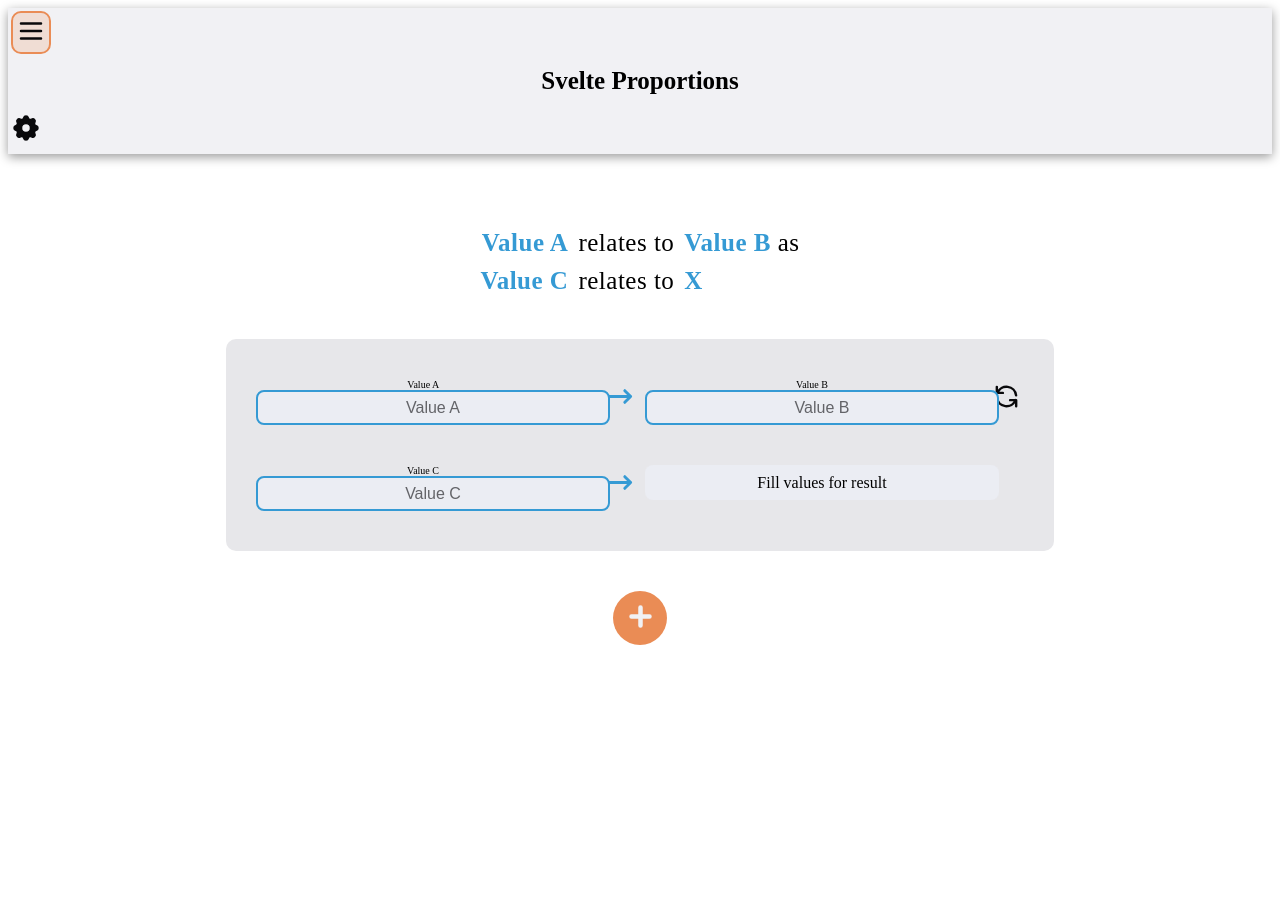
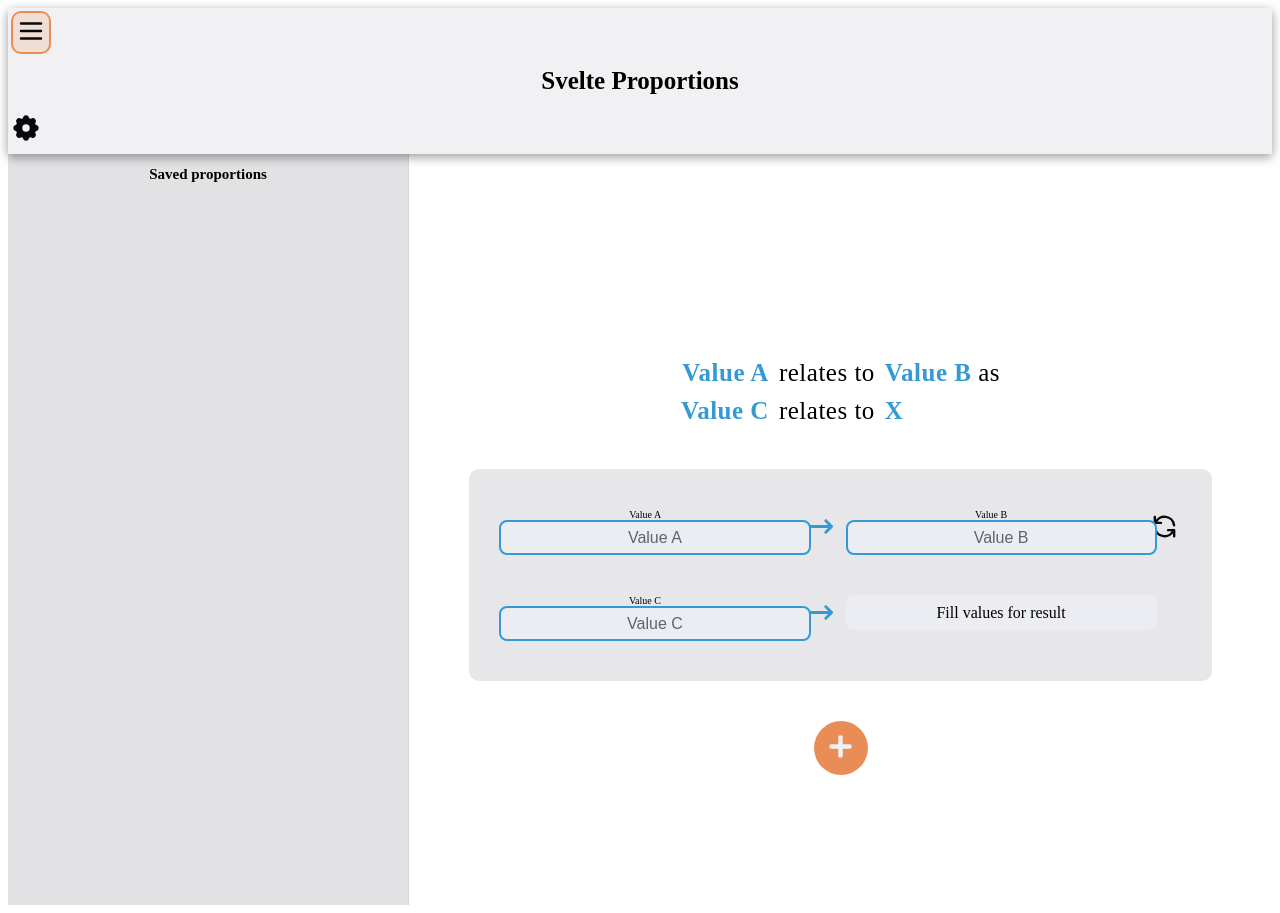
Before and after one commit to Pronian/proportions-svelte, a Svelte app: page / in a window 1280 px wide. Both pictures are taken after a click on the button 31 px from the left and 32 px from the top of the page. Before the commit the page ends 800 px from the top, so only its background shows below. Built offline with nearby package versions, Linux system fonts and the light colour scheme.

Commit message:
Changed main layout added the static side panel

```diff
--- a/src/App.svelte
+++ b/src/App.svelte
@@ -24,7 +24,19 @@
 
 <Header />
 <main class="flex-cc">
-	<Proportions roundingDigits={$settingsStore.roundingDigits} />
+	<SidePanel
+		class="side-menu"
+		position="left"
+		show={$uiState.isMenuOpen}
+		positionBehavior="in-place"
+		maxWidth={400}
+		on:close={() => uiState.toggleMenu(false)}
+	>
+		<h2>Saved proportions</h2>
+	</SidePanel>
+	<div class="flex-cc prop-cont">
+		<Proportions roundingDigits={$settingsStore.roundingDigits} />
+	</div>
 </main>
 
 <SidePanel
@@ -54,9 +66,25 @@
 	@import './global.css';
 
 	main {
+		align-items: stretch;
+	}
+
+	.prop-cont {
+		justify-content: flex-start;
 		text-align: center;
 		margin: 0 auto;
 		flex-direction: column;
+	}
+
+	@media (min-width: 768px) {
+		.prop-cont {
+			margin-top: 3rem;
+		}
+	}
+
+	:global(.side-menu) {
+		/* 4.9rem is the height of the header */
+		min-height: calc(100vh - 4.9rem);
 	}
 
 	:global(.settings) {
--- a/src/components/macroBlocks/Header.svelte
+++ b/src/components/macroBlocks/Header.svelte
@@ -26,12 +26,6 @@
 		position: sticky;
 		z-index: 1;
 		top: 0;
-	}
-
-	@media (min-width: 768px) {
-		header {
-			margin-bottom: 3rem;
-		}
 	}
 
 	div {
```
